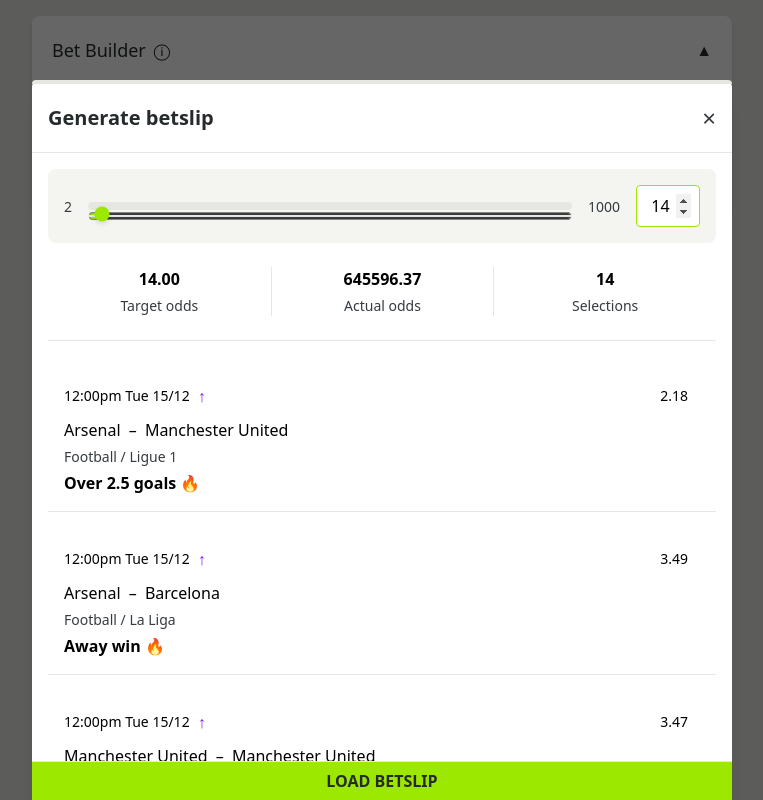
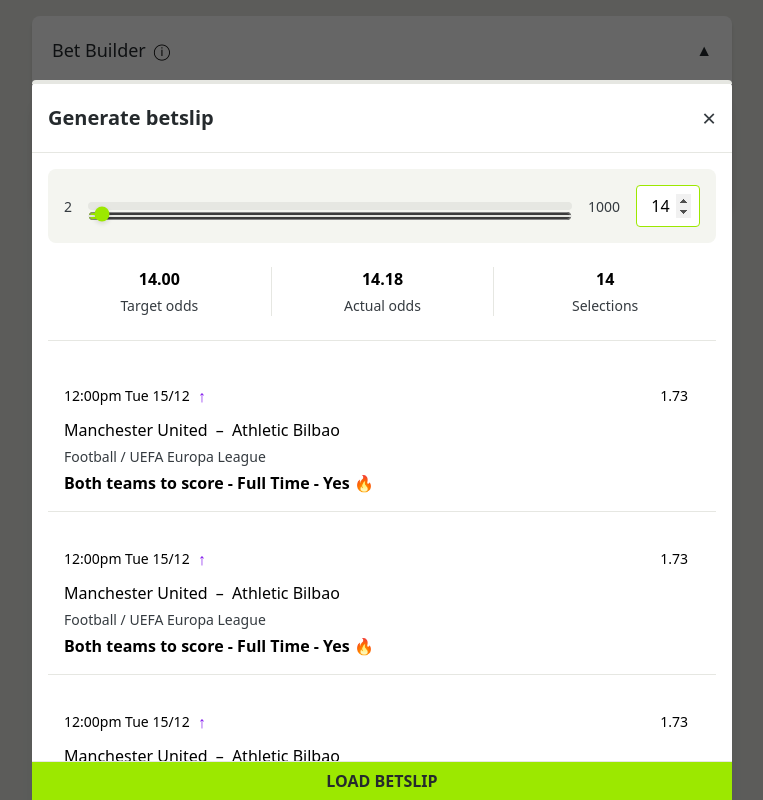
Before and after one commit to tomzdon/design-system, a React (Vite) app: page / in a window 1280 px wide. Both pictures are taken after a click on the button "GENERATE". Shown: the whole page, without its empty margins (258-1021 px from the left). Built offline with nearby package versions, Linux system fonts and the light colour scheme.

Commit message:
Restored to 'cf69e0df0bfbdbda6f55f97bdc6833d415013bf0'
Replit-Restored-To: cf69e0df0bfbdbda6f55f97bdc6833d415013bf0

```diff
--- a/src/components/BetslipModal/BetslipModal.tsx
+++ b/src/components/BetslipModal/BetslipModal.tsx
@@ -1,18 +1,7 @@
 
-import { FC, useState, ChangeEvent, useEffect } from 'react';
+import { FC, useState, ChangeEvent } from 'react';
 import { Button } from '../../Button/Button';
 import clsx from 'clsx';
-
-interface Match {
-  id: number;
-  time: string;
-  date: string;
-  team1: string;
-  team2: string;
-  odds: number;
-  league: string;
-  market: string;
-}
 
 interface BetslipModalProps {
   onClose: () => void;
@@ -24,28 +13,6 @@
   value: initialValue = 14,
 }) => {
   const [value, setValue] = useState(initialValue);
-  const [matches, setMatches] = useState<Match[]>([]);
-
-  const generateMatches = (count: number) => {
-    const teams = ['Manchester United', 'Liverpool', 'Arsenal', 'Chelsea', 'Barcelona', 'Real Madrid', 'Bayern Munich', 'PSG'];
-    const leagues = ['Premier League', 'La Liga', 'Bundesliga', 'Ligue 1', 'UEFA Champions League'];
-    const markets = ['Both teams to score - Yes', 'Over 2.5 goals', 'Home win', 'Away win', 'Draw'];
-
-    return Array.from({ length: count }, (_, i) => ({
-      id: i + 1,
-      time: '12:00pm',
-      date: 'Tue 15/12',
-      team1: teams[Math.floor(Math.random() * teams.length)],
-      team2: teams[Math.floor(Math.random() * teams.length)],
-      odds: Number((1.5 + Math.random() * 2).toFixed(2)),
-      league: leagues[Math.floor(Math.random() * leagues.length)],
-      market: markets[Math.floor(Math.random() * markets.length)],
-    }));
-  };
-
-  useEffect(() => {
-    setMatches(generateMatches(value));
-  }, [value]);
 
   const handleSliderChange = (e: ChangeEvent<HTMLInputElement>) => {
     setValue(Number(e.target.value));
@@ -58,8 +25,6 @@
     }
   };
 
-  const actualOdds = matches.reduce((acc, match) => acc * match.odds, 1);
-
   return (
     <div className="fixed inset-0 bg-black/60 flex items-end animate-slide-up">
       <div className="bg-white rounded-t-lg w-full max-w-[700px] mx-auto shadow-xl flex flex-col max-h-[90vh]">
@@ -67,7 +32,9 @@
           <div className="h-1 bg-lighter rounded-t-lg cursor-grab"></div>
           <div className="flex items-center justify-between p-4 border-b border-lighter">
             <h2 className="text-20 font-bold text-darker">Generate betslip</h2>
-            <button onClick={onClose} className="text-24 text-dark hover:text-darker">×</button>
+            <button onClick={onClose} className="text-24 text-dark hover:text-darker">
+              ×
+            </button>
           </div>
         </div>
 
@@ -102,35 +69,35 @@
                 <div className="text-14 text-dark">Target odds</div>
               </div>
               <div>
-                <div className="text-16 font-bold mb-1">{actualOdds.toFixed(2)}</div>
+                <div className="text-16 font-bold mb-1">14.18</div>
                 <div className="text-14 text-dark">Actual odds</div>
               </div>
               <div>
-                <div className="text-16 font-bold mb-1">{matches.length}</div>
+                <div className="text-16 font-bold mb-1">14</div>
                 <div className="text-14 text-dark">Selections</div>
               </div>
             </div>
 
             <div className="space-y-4">
-              {matches.map((match) => (
-                <div key={match.id} className="p-4 border-b border-lighter">
+              {[1, 2, 3, 4].map((i) => (
+                <div key={i} className="p-4 border-b border-lighter">
                   <div className="flex items-center justify-between mb-2">
                     <div className="flex items-center gap-2">
-                      <span className="text-14">{match.time} {match.date}</span>
+                      <span className="text-14">12:00pm Tue 15/12</span>
                       <span className="text-purple">↑</span>
                     </div>
                     <span className="px-3 py-1 bg-dark/10 rounded-full text-14">
-                      {match.odds}
+                      1.73
                     </span>
                   </div>
                   <div className="font-medium mb-1">
-                    {match.team1} <span className="mx-1">–</span> {match.team2}
+                    Manchester United <span className="mx-1">–</span> Athletic Bilbao
                   </div>
                   <div className="text-14 text-dark mb-1">
-                    Football / {match.league}
+                    Football / UEFA Europa League
                   </div>
                   <div className="font-bold">
-                    {match.market} 🔥
+                    Both teams to score - Full Time - Yes 🔥
                   </div>
                 </div>
               ))}
```
Also changed, not shown: attached_assets/Pasted--Betslip-Generator-Dynamic-Match-Generation-Based-on-Slider-Goal-Implement-functionality-whe-1746795773751.txt (deleted).
